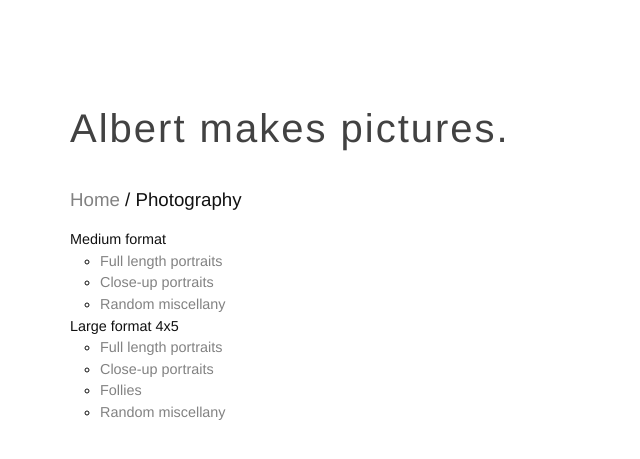
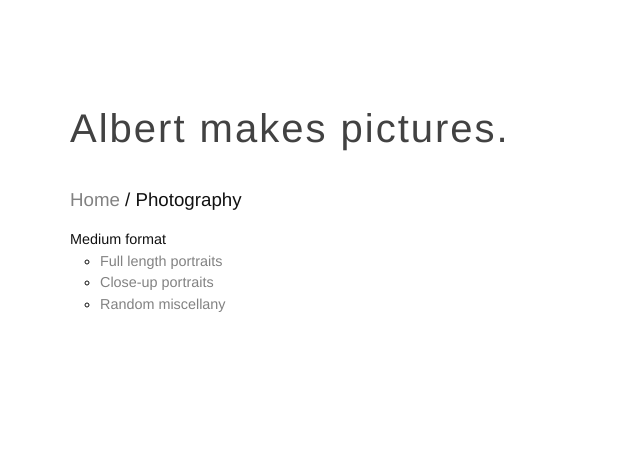
Before and after one commit to acornelissen/acornelissen.github.io, a Jekyll site: the page built from ph.md, in a window 1280 px wide. Shown: the top 459 px of the page, without its empty margins (0-640 px from the left). Built offline with Jekyll 4.4.1, drawn with Linux system fonts in a browser that asks for light colours.

Commit message:
Only medium format for now. I'll add large format later.

```diff
--- a/ph.md
+++ b/ph.md
@@ -8,8 +8,3 @@ layout: home
     - [Full length portraits](/ph/mf/portraits_full.html)
     - [Close-up portraits](/ph/mf/portraits_close.html)
 	- [Random miscellany](/ph/mf/misc.html)
-- Large format 4x5
-    - [Full length portraits](/ph/lf/portraits_full.html)
-	- [Close-up portraits](/ph/lf/portraits_close.html)
-	- [Follies](/ph/lf/follies.html)
-	- [Random miscellany](/ph/lf/misc.html)
```
